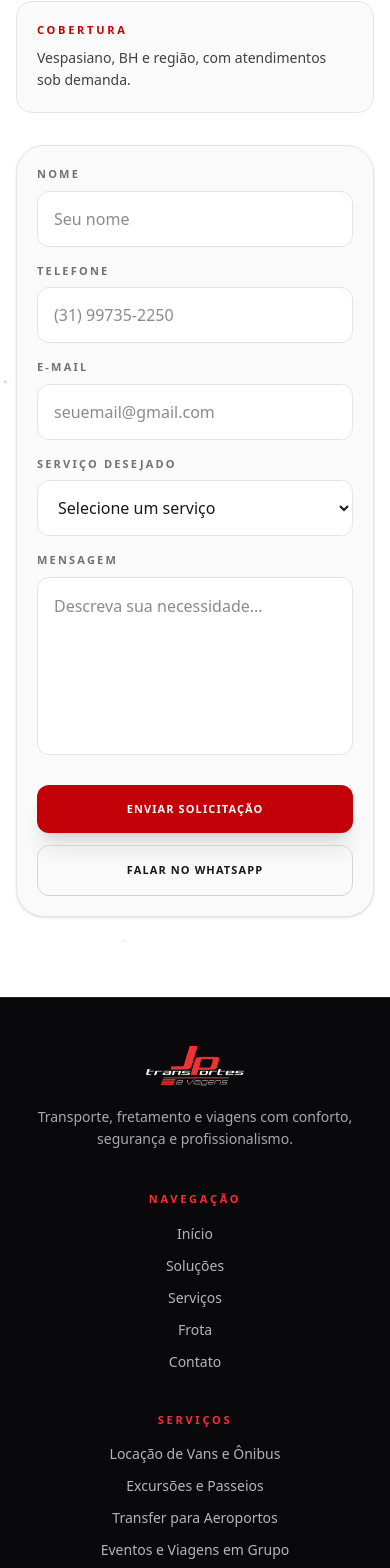
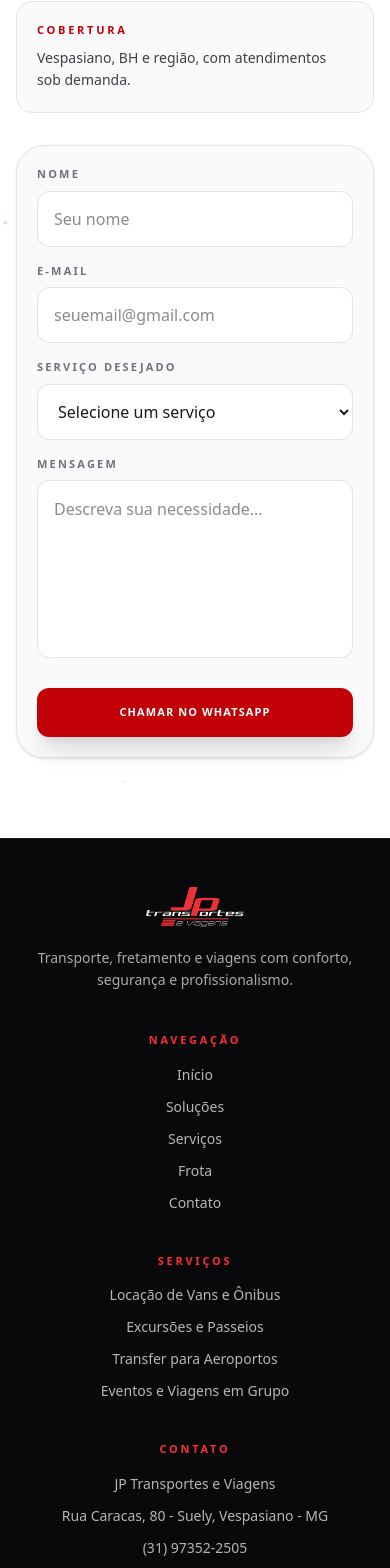
Before and after one commit to devLeao/jptransportes, a Next.js app: page / in a window 390 px wide. Shown: the part 5016-6584 px from the top of the page. Built offline with nearby package versions, Linux system fonts and the light colour scheme.

Commit message:
finalizado denovo

```diff
--- a/app/page.tsx
+++ b/app/page.tsx
@@ -1,8 +1,11 @@
 'use client';
 
 import { useEffect, useMemo, useRef, useState } from 'react';
-import type { PointerEvent as ReactPointerEvent } from 'react';
+import type { FormEvent, PointerEvent as ReactPointerEvent } from 'react';
 import Image from 'next/image';
+
+const whatsappNumber = '5531973522505';
+const whatsappDisplay = '(31) 97352-2505';
 
 const services = [
   {
@@ -523,6 +526,32 @@ export default function Home() {
     setActivePhoto(0);
   };
 
+  const handleQuoteSubmit = (event: FormEvent<HTMLFormElement>) => {
+    event.preventDefault();
+
+    const formData = new FormData(event.currentTarget);
+    const name = String(formData.get('name') ?? '').trim();
+    const email = String(formData.get('email') ?? '').trim();
+    const service = String(formData.get('service') ?? '').trim();
+    const message = String(formData.get('message') ?? '').trim();
+
+    const whatsappMessage = [
+      'Olá, gostaria de solicitar um orçamento com a JP Transportes e Viagens.',
+      name && `Nome: ${name}`,
+      email && `E-mail: ${email}`,
+      service && `Serviço desejado: ${service}`,
+      message && `Mensagem: ${message}`,
+    ]
+      .filter(Boolean)
+      .join('\n');
+
+    window.open(
+      `https://wa.me/${whatsappNumber}?text=${encodeURIComponent(whatsappMessage)}`,
+      '_blank',
+      'noopener,noreferrer'
+    );
+  };
+
   return (
     <div
       ref={pageRef}
@@ -916,13 +945,14 @@ export default function Home() {
             </div>
 
             <div className="rounded-[28px] border border-zinc-200 dark:border-red-900/40 bg-zinc-50 dark:bg-zinc-950/70 p-5 sm:p-6 md:p-8 shadow-sm dark:shadow-2xl dark:shadow-red-950/20">
-              <form className="grid grid-cols-1 md:grid-cols-2 gap-4 md:gap-5">
+              <form onSubmit={handleQuoteSubmit} className="grid grid-cols-1 md:grid-cols-2 gap-4 md:gap-5">
                 <div className="md:col-span-1">
                   <label htmlFor="name" className="block text-[11px] font-black uppercase tracking-[0.2em] text-zinc-500 dark:text-zinc-400 mb-2">
                     Nome
                   </label>
                   <input
                     id="name"
+                    name="name"
                     type="text"
                     placeholder="Seu nome"
                     className="w-full h-14 px-4 rounded-xl border border-zinc-200 dark:border-zinc-800 bg-white dark:bg-zinc-950 text-zinc-900 dark:text-white outline-none focus:border-red-700 transition-colors"
@@ -930,23 +960,12 @@ export default function Home() {
                 </div>
 
                 <div className="md:col-span-1">
-                  <label htmlFor="phone" className="block text-[11px] font-black uppercase tracking-[0.2em] text-zinc-500 dark:text-zinc-400 mb-2">
-                    Telefone
-                  </label>
-                  <input
-                    id="phone"
-                    type="text"
-                    placeholder="(31) 99735-2250"
-                    className="w-full h-14 px-4 rounded-xl border border-zinc-200 dark:border-zinc-800 bg-white dark:bg-zinc-950 text-zinc-900 dark:text-white outline-none focus:border-red-700 transition-colors"
-                  />
-                </div>
-
-                <div className="md:col-span-2">
                   <label htmlFor="email" className="block text-[11px] font-black uppercase tracking-[0.2em] text-zinc-500 dark:text-zinc-400 mb-2">
                     E-mail
                   </label>
                   <input
                     id="email"
+                    name="email"
                     type="email"
                     placeholder="seuemail@gmail.com"
                     className="w-full h-14 px-4 rounded-xl border border-zinc-200 dark:border-zinc-800 bg-white dark:bg-zinc-950 text-zinc-900 dark:text-white outline-none focus:border-red-700 transition-colors"
@@ -957,14 +976,14 @@ export default function Home() {
                   <label htmlFor="service" className="block text-[11px] font-black uppercase tracking-[0.2em] text-zinc-500 dark:text-zinc-400 mb-2">
                     Serviço desejado
                   </label>
-                  <select id="service" className="w-full h-14 px-4 rounded-xl border border-zinc-200 dark:border-zinc-800 bg-white dark:bg-zinc-950 text-zinc-900 dark:text-white outline-none focus:border-red-700 transition-colors">
-                    <option>Selecione um serviço</option>
-                    <option>Locação de Vans e Ônibus</option>
-                    <option>Excursões e Passeios</option>
-                    <option>Transfer para Aeroportos</option>
-                    <option>Eventos e Viagens em Grupo</option>
-                    <option>Transporte Escolar/Empresarial</option>
-                    <option>Transporte Executivo</option>
+                  <select id="service" name="service" defaultValue="" className="w-full h-14 px-4 rounded-xl border border-zinc-200 dark:border-zinc-800 bg-white dark:bg-zinc-950 text-zinc-900 dark:text-white outline-none focus:border-red-700 transition-colors">
+                    <option value="">Selecione um serviço</option>
+                    <option value="Locação de Vans e Ônibus">Locação de Vans e Ônibus</option>
+                    <option value="Excursões e Passeios">Excursões e Passeios</option>
+                    <option value="Transfer para Aeroportos">Transfer para Aeroportos</option>
+                    <option value="Eventos e Viagens em Grupo">Eventos e Viagens em Grupo</option>
+                    <option value="Transporte Escolar/Empresarial">Transporte Escolar/Empresarial</option>
+                    <option value="Transporte Executivo">Transporte Executivo</option>
                   </select>
                 </div>
 
@@ -974,28 +993,20 @@ export default function Home() {
                   </label>
                   <textarea
                     id="message"
+                    name="message"
                     rows={6}
                     placeholder="Descreva sua necessidade..."
                     className="w-full px-4 py-4 rounded-xl border border-zinc-200 dark:border-zinc-800 bg-white dark:bg-zinc-950 text-zinc-900 dark:text-white outline-none focus:border-red-700 transition-colors resize-none"
                   />
                 </div>
 
-                <div className="md:col-span-2 flex flex-col sm:flex-row gap-3 md:gap-4 pt-2">
+                <div className="md:col-span-2 flex pt-2">
                   <button
                     type="submit"
                     className="w-full sm:w-auto inline-flex items-center justify-center bg-red-700 hover:bg-red-800 text-white font-bold px-8 py-4 rounded-xl md:rounded-sm transition-all shadow-xl uppercase text-[11px] tracking-widest active:scale-95"
                   >
-                    Enviar solicitação
+                    Chamar no WhatsApp
                   </button>
-
-                  <a
-                    href="https://wa.me/55319973522505"
-                    target="_blank"
-                    rel="noopener noreferrer"
-                    className="w-full sm:w-auto inline-flex items-center justify-center border border-zinc-300 dark:border-zinc-700 text-zinc-900 dark:text-white px-8 py-4 rounded-xl md:rounded-sm uppercase text-[11px] tracking-widest font-bold hover:border-red-700 transition-colors"
-                  >
-                    Falar no WhatsApp
-                  </a>
                 </div>
               </form>
             </div>
@@ -1052,8 +1063,8 @@ export default function Home() {
                 <p>JP Transportes e Viagens</p>
                 <p>Rua Caracas, 80 - Suely, Vespasiano - MG</p>
                 <p>
-                  <a href="https://wa.me/55319973522505" target="_blank" rel="noopener noreferrer" className="hover:text-white transition-colors">
-                    (31) 99735-2250
+                  <a href={`https://wa.me/${whatsappNumber}`} target="_blank" rel="noopener noreferrer" className="hover:text-white transition-colors">
+                    {whatsappDisplay}
                   </a>
                 </p>
                 <p>
```
Also changed, not shown: public/frota/internaonibuspretomercedes.jpeg.
